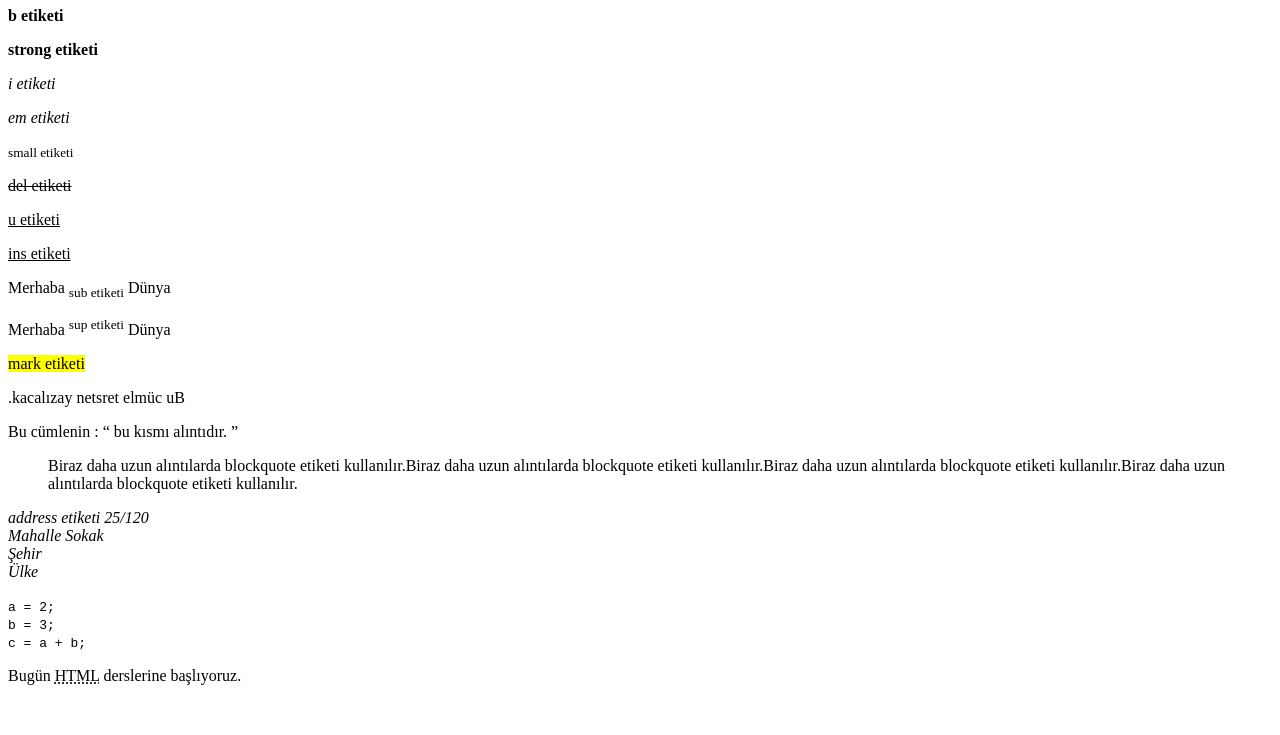
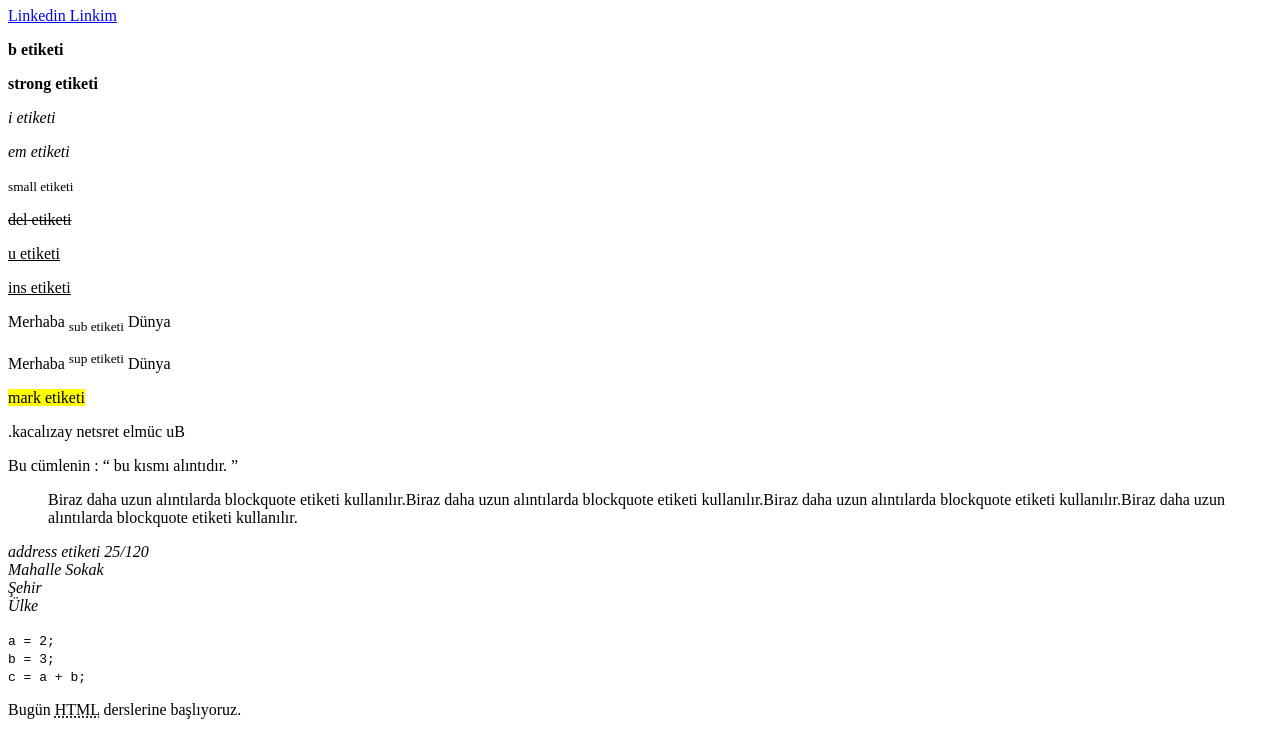
Before and after one commit to alimertaladag/alimertaladag.github.io, a plain HTML site: page index.html in a window 1280 px wide. Shown: the part 73-808 px from the top of the page. Drawn offline with Linux system fonts and the light colour scheme.

Commit message:
Update index.html

```diff
--- a/index.html
+++ b/index.html
@@ -5,6 +5,7 @@
 </head>
 <body>
      <h1>HELLO WORLD!     Bu Benim WebSite Ödevim</h1>
+     <a href="https://tr.linkedin.com/in/ali-mert-aladağ-4903312b1">Linkedin Linkim<a/>
     <p> <b>b etiketi</b> </p>
     <p> <strong>strong etiketi</strong> </p>
     <p> <i>i etiketi</i> </p>
```
